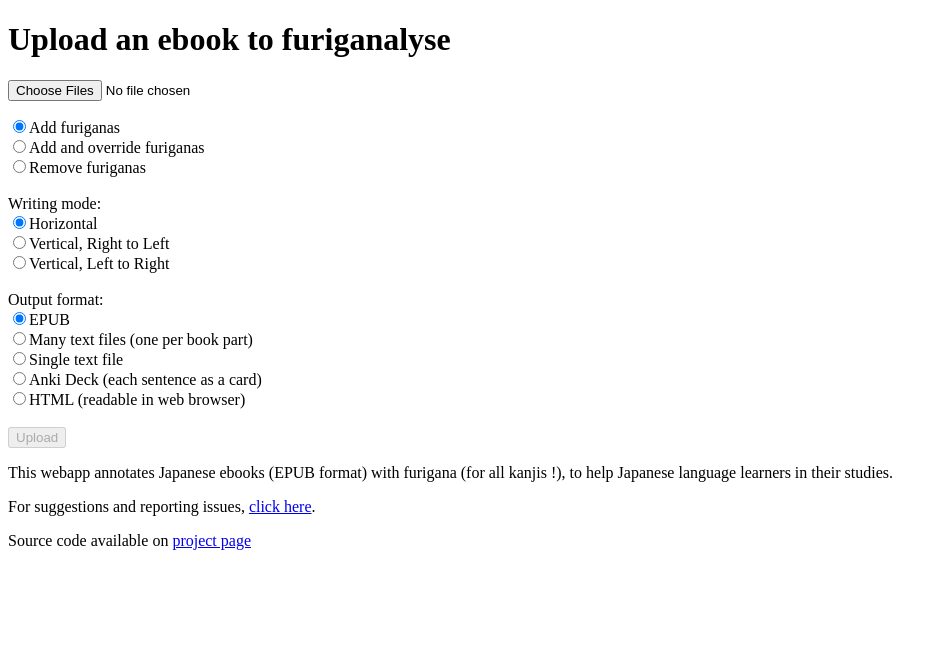
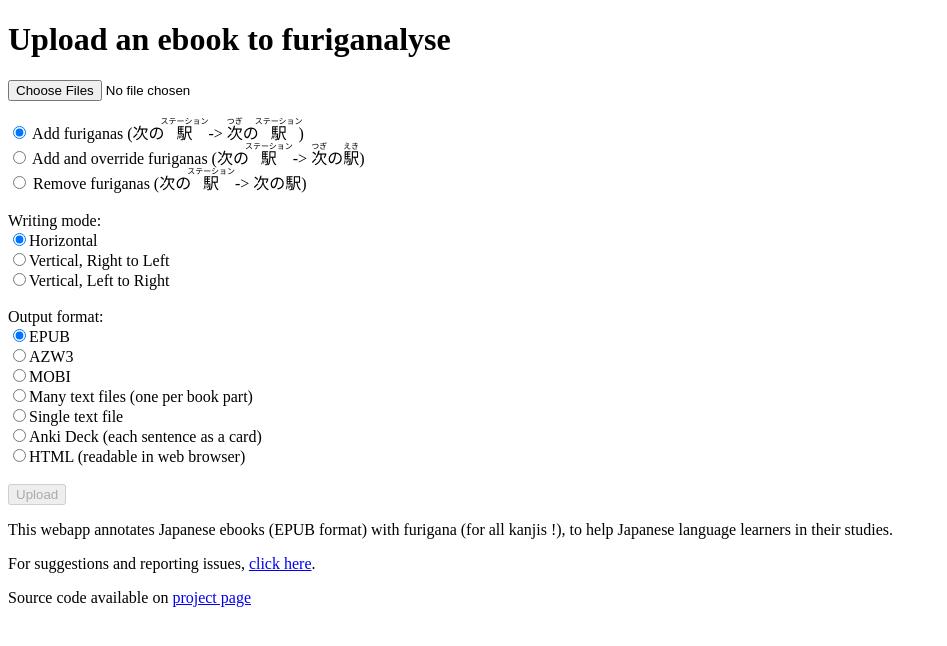
Before and after one commit to itsupera/furiganalyse, a Flask app: page / in a window 1280 px wide. Shown: the top 646 px of the page, without its empty margins (0-947 px from the left). Run offline with Flask 2, Linux system fonts and the light colour scheme; parts of the project's set-up code (start-up, migrations or seed data) failed here and were passed over.

Commit message:
Support MOBI and AZW3 conversion

```diff
--- a/furiganalyse/__main__.py
+++ b/furiganalyse/__main__.py
@@ -4,6 +4,7 @@ import zipfile
 from tempfile import TemporaryDirectory
 from typing import Optional
 
+import capybre
 import pypandoc
 import typer
 
@@ -14,6 +15,7 @@ from furiganalyse.txt_format import write_txt_archive, concat_txt_files
 
 logging.basicConfig(level=logging.INFO)
 
+SUPPORTED_INPUT_EXTS = {".epub", ".azw3", ".mobi"}
 
 def main(
     inputfile: str,
@@ -23,6 +25,17 @@ def main(
     writing_mode: Optional[WritingMode] = None,
 ):
     with TemporaryDirectory() as td:
+        filename, ext = os.path.splitext(os.path.basename(inputfile))
+        if ext != ".epub":
+            if ext in  SUPPORTED_INPUT_EXTS:
+                logging.info(f"Convert {ext.lstrip('.').upper()} to EPUB first ...")
+                tmpfilepath = os.path.join(td, "tmp.epub")
+                capybre.convert(inputfile, tmpfilepath, as_ext='epub', suppress_output=False)
+                inputfile = tmpfilepath
+            else:
+                raise Exception(f"Extension {ext} is not supported, input file format must be one of these: "
+                                f"{','.join(SUPPORTED_INPUT_EXTS)}")
+
         unzipped_input_fpath = os.path.join(td, "unzipped")
 
         logging.info("Extracting the archive ...")
@@ -35,12 +48,16 @@ def main(
         logging.info("Creating the output file ...")
         if output_format == OutputFormat.epub:
             write_epub_archive(unzipped_input_fpath, outputfile)
+        elif output_format in {OutputFormat.mobi, OutputFormat.azw3}:
+            tmpfilepath = os.path.join(td, "tmp.epub")
+            write_epub_archive(unzipped_input_fpath, tmpfilepath)
+            capybre.convert(tmpfilepath, outputfile, as_ext=output_format.value, suppress_output=False)
         elif output_format == OutputFormat.many_txt:
             write_txt_archive(unzipped_input_fpath, outputfile)
         elif output_format == OutputFormat.single_txt:
             concat_txt_files(unzipped_input_fpath, outputfile)
         elif output_format == OutputFormat.apkg:
-            deck_name = os.path.splitext(os.path.basename(inputfile))[0]
+            deck_name = filename
             generate_anki_deck(unzipped_input_fpath, deck_name, outputfile)
         elif output_format == OutputFormat.html:
             tmpfilepath = os.path.join(td, "tmp.epub")
--- a/furiganalyse/app.py
+++ b/furiganalyse/app.py
@@ -4,13 +4,14 @@ import os
 import random
 import shutil
 import string
+import time
 import traceback
 from pathlib import Path
 from tempfile import TemporaryDirectory
 
 from flask import Flask, request, redirect, send_file, render_template
 
-from furiganalyse.__main__ import main
+from furiganalyse.__main__ import main, SUPPORTED_INPUT_EXTS
 from furiganalyse.params import OutputFormat
 
 UPLOAD_FOLDER = '/tmp/furiganalysed_uploads/'
@@ -24,14 +25,14 @@ Path(OUTPUT_FOLDER).mkdir(exist_ok=True)
 
 @app.route("/", methods=['GET'])
 def get_root():
-    return render_template('upload.html')
+    return render_upload()
 
 
 # Upload API
 @app.route('/upload-file', methods=['GET', 'POST'])
 def get_post_upload_file():
     if request.method == 'GET':
-        return render_template('upload.html')
+        return render_upload()
 
     # check if the post request has the file part
     if 'file' not in request.files:
@@ -93,6 +94,8 @@ def get_files(path_hash):
 
 OUTPUT_FORMAT_TO_EXTENSION = {
     OutputFormat.epub: ".epub",
+    OutputFormat.mobi: ".mobi",
+    OutputFormat.azw3: ".azw3",
     OutputFormat.many_txt: ".zip",
     OutputFormat.single_txt: ".txt",
     OutputFormat.apkg: ".apkg",
@@ -147,5 +150,9 @@ def cleanup_output_folder():
             break
 
 
+def render_upload():
+    return render_template('upload.html', supported_input_exts=','.join(SUPPORTED_INPUT_EXTS))
+
+
 if __name__ == "__main__":
     app.run(host='0.0.0.0')
--- a/furiganalyse/params.py
+++ b/furiganalyse/params.py
@@ -9,6 +9,8 @@ class FuriganaMode(str, Enum):
 
 class OutputFormat(str, Enum):
     epub = "epub"
+    mobi = "mobi"
+    azw3 = "azw3"
     many_txt = "many_txt"
     single_txt = "single_txt"
     apkg = "apkg"
--- a/furiganalyse/templates/upload.html
+++ b/furiganalyse/templates/upload.html
@@ -18,11 +18,14 @@
     <h1>Upload an ebook to furiganalyse</h1>
     <form action="/upload-file" method=post enctype=multipart/form-data onsubmit="return checkForm(this);">
       <p>
-         <input type=file name=file accept="application/epub+zip" multiple="false" oninput="fileSelected(this.form);"/>
+         <input type=file name=file accept="{{supported_input_exts}}" multiple="false" oninput="fileSelected(this.form);"/>
          <div>
-           <input type="radio" name="furigana_mode" id="fm_add" value="add" checked>Add furiganas<br>
-           <input type="radio" name="furigana_mode" id="fm_replace" value="replace">Add and override furiganas<br>
-           <input type="radio" name="furigana_mode" id="fm_remove" value="remove">Remove furiganas<br>
+           <input type="radio" name="furigana_mode" id="fm_add" value="add" checked>
+             Add furiganas (次の<ruby>駅<rt>ステーション</rt></ruby> -> <ruby>次<rt>つぎ</rt></ruby>の<ruby>駅<rt>ステーション</rt></ruby>)<br>
+           <input type="radio" name="furigana_mode" id="fm_replace" value="replace">
+             Add and override furiganas (次の<ruby>駅<rt>ステーション</rt></ruby> -> <ruby>次<rt>つぎ</rt></ruby>の<ruby>駅<rt>えき</rt></ruby>)<br>
+           <input type="radio" name="furigana_mode" id="fm_remove" value="remove">
+             Remove furiganas (次の<ruby>駅<rt>ステーション</rt></ruby> -> 次の駅)<br>
          </div><br>
         Writing mode:
         <div>
@@ -32,6 +35,8 @@
          </div><br>
          Output format: <div>
            <input type="radio" name="of" id="of_epub" value="epub" checked>EPUB<br>
+           <input type="radio" name="of" id="of_azw3" value="azw3">AZW3<br>
+           <input type="radio" name="of" id="of_mobi" value="mobi">MOBI<br>
            <input type="radio" name="of" id="of_many_txt" value="many_txt">Many text files (one per book part)<br>
            <input type="radio" name="of" id="of_single_txt" value="single_txt">Single text file<br>
            <input type="radio" name="of" id="of_apkg" value="apkg">Anki Deck (each sentence as a card)<br>
--- a/setup.cfg
+++ b/setup.cfg
@@ -26,3 +26,4 @@ install_requires =
     # Using a fork that enables setting the "due" field of the card, to have them in the right order
     genanki @ git+https://github.com/kerrickstaley/genanki@v0.13.0#egg=genanki
     pypandoc==1.6.4
+    capybre==0.0.6
```
Also changed, not shown: 1 other file.
